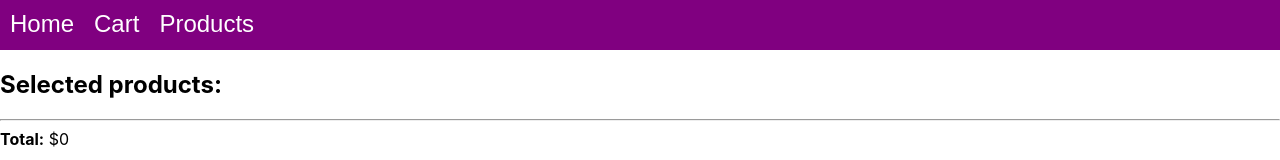
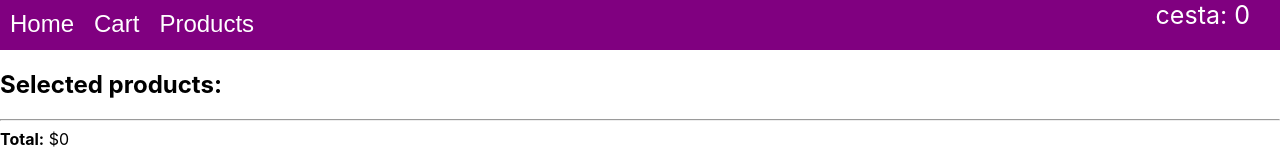
Before and after one commit to javatlacati/ecommerce-app, a React (Create React App) app: page /cart in a window 1280 px wide. Shown: the top 160 px of the page. Built offline with nearby package versions, Linux system fonts and the light colour scheme.

Commit message:
redondeo a dos decimales

```diff
--- a/src/components/Cart/Cart.tsx
+++ b/src/components/Cart/Cart.tsx
@@ -10,9 +10,7 @@ interface CartProps {
 }
 
 const Cart: FC<CartProps> = () => {
-    // Display a list of products added to the cart
     // Allow users to update the quantity of each item or remove items from the cart
-    // Show the total price of the items in the cart
     const cart = useSelector((state: RootState) => state.cart);
     const products = useSelector((state: RootState) => state.products);
     const dispatch = useDispatch();
@@ -50,7 +48,7 @@ const Cart: FC<CartProps> = () => {
             })}
             <hr/>
             <div>
-                <b>Total:</b> ${cart.totalToBePaid}
+                <b>Total:</b> ${(~~(cart.totalToBePaid * 100) / 100)}
             </div>
         </div>
     );
--- a/src/components/HeaderMenu/HeaderMenu.tsx
+++ b/src/components/HeaderMenu/HeaderMenu.tsx
@@ -1,19 +1,32 @@
-import React, { FC } from 'react';
+import React, {FC} from 'react';
 import {NavbarContainer, NavbarLink, NavbarLinkContainer} from "../AppStyle";
+import {useSelector} from "react-redux";
+import {RootState} from "../../redux/store";
 
 
-export interface HeaderMenuProps {}
+export interface HeaderMenuProps {
+}
 
-const HeaderMenu: FC<HeaderMenuProps> = () => (
+const HeaderMenu: FC<HeaderMenuProps> = () => {
+    const products = useSelector((state: RootState) => state.cart.items);
+    return (
         <div data-testid="HeaderMenu">
             <NavbarContainer>
                 <NavbarLinkContainer>
                     <NavbarLink className="nav-link active" to="/">Home</NavbarLink>
                     <NavbarLink className="nav-link" to="/cart">Cart</NavbarLink>
                     <NavbarLink className="nav-link" to="/products">Products</NavbarLink>
+                    <div style={{
+                        position: 'absolute',
+                        right: '30px',
+                        fontSize: '25px',
+                        color: 'white',
+                        float: 'right'
+                    }}>cesta: {products && products.reduce((current, product) => current + product.productQuantity, 0)}</div>
                 </NavbarLinkContainer>
             </NavbarContainer>
         </div>
     );
+};
 
 export default HeaderMenu;
--- a/src/components/ProductListing/ProductListing.tsx
+++ b/src/components/ProductListing/ProductListing.tsx
@@ -18,7 +18,6 @@ const ProductListing: FC<ProductListingProps> = () => {
             <h2>Product Catalog</h2>
             {filteredProducts && filteredProducts.map((product) => {
                 return (
-                    // <div key={product.id}><Link to={'/products/' + product.id}>{product.name}</Link></div>
                     <ProductCard key={product.id} product={product} withLink={true}/>
                 )
             })}
```
Lines whose indentation alone changed are shown as unchanged.
